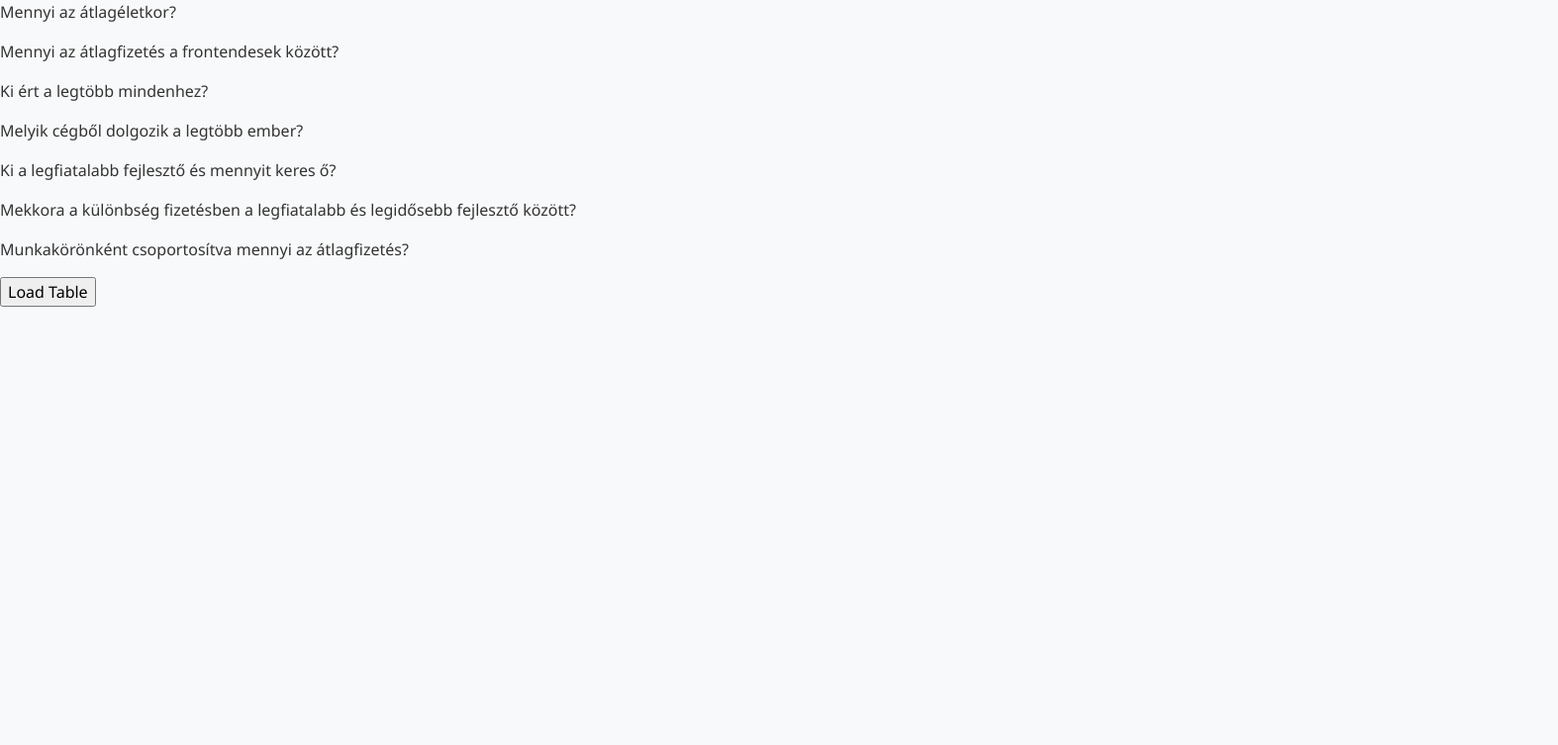
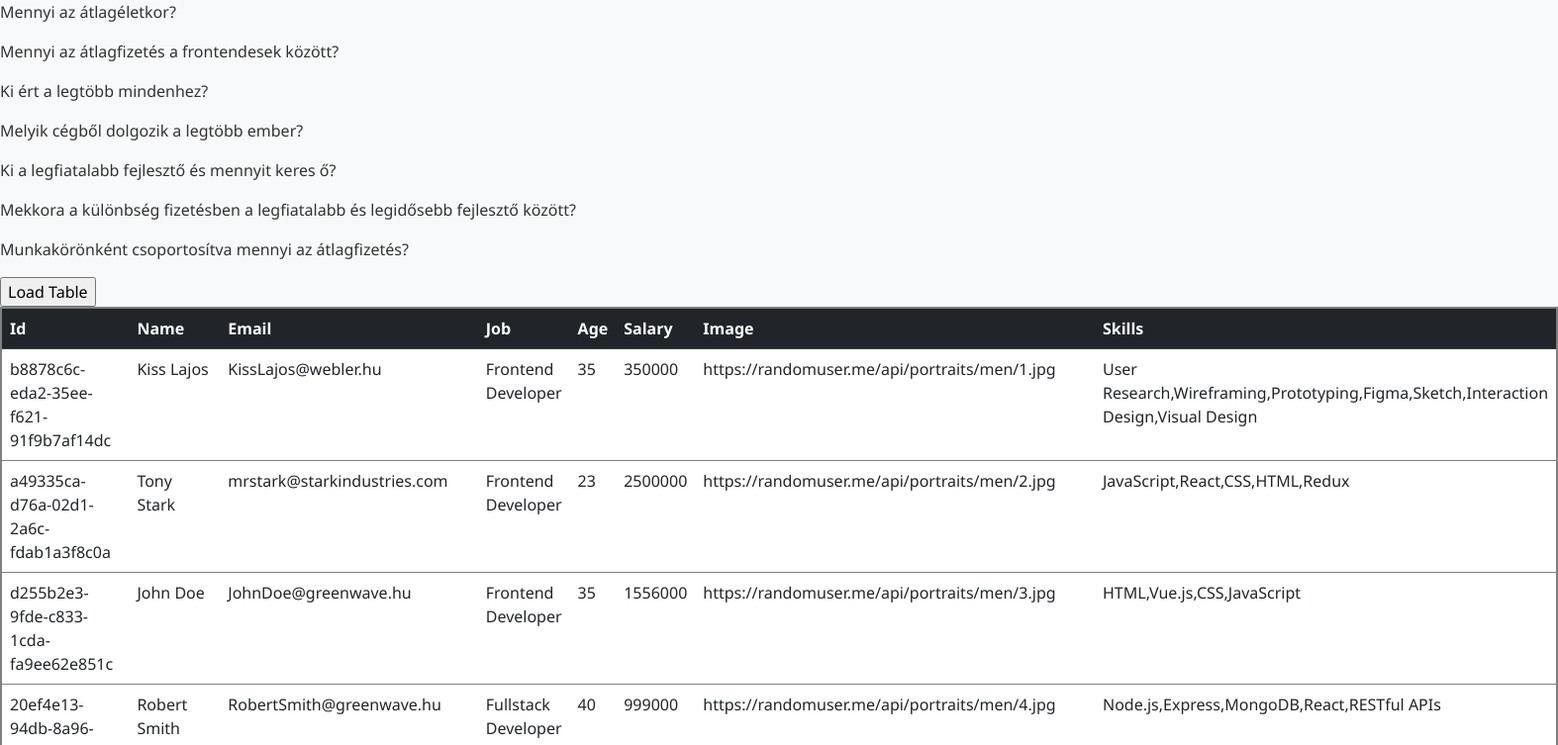
Before and after one commit to CsaMisi/FS-Workshops, a plain HTML site: page 03/root/index.html in a window 1280 px wide. Both pictures are taken after a click on the button "Load Table". Shown: the top 753 px of the page at 99% size, 1574 px wide, since content can reach past the window. Drawn offline with nearby package versions, Linux system fonts and the light colour scheme.

Commit message:
table loads now, and made changes to the looks of just the table

```diff
--- a/03/root/app.js
+++ b/03/root/app.js
@@ -1,4 +1,11 @@
 var data = null;
+//copied capitalize function for all objects
+Object.defineProperty(String.prototype, 'capitalize', {
+    value: function() {
+      return this.charAt(0).toUpperCase() + this.slice(1);
+    },
+    enumerable: false
+  });
 
 async function loadJson() {
     const controller = new AbortController();
@@ -25,13 +32,27 @@ function loadTable(){
         return;
     }
     console.log (data.developers.length);
-    const dTable = document.getElementById("table-target");
 
-    if(!dTable) return;
-
-    for(i = 0; i > data.developers.length; i++){
-        const row = dTable.insertRow(i);
+    let headerRow = '';
+    if(data.developers.length > 0){
+        const headers = Object.keys(data.developers[0]);
+        console.log("headers: ", headers)
+        headers.forEach(h=>{
+            headerRow += `<th>${h.capitalize()}</th>`;
+        });
+        document.querySelector('#table-target thead tr').innerHTML = headerRow;
     }
 
-
+    let tableBody = '';
+    console.log(data);
+    data.developers.forEach(item =>{
+        let row = '<tr>';
+        Object.values(item).forEach(v =>{
+            row += `<td>${v}</td>`;
+        })
+        row += '</tr>';
+        tableBody += row;
+    });
+    //$('#table-target tbody').html(tableBody); for some reason undifined
+    document.querySelector('#table-target tbody').innerHTML = tableBody;
 }
--- a/03/root/index.html
+++ b/03/root/index.html
@@ -40,16 +40,17 @@
 
     <input type="button" id="load-table" onclick="loadTable()" value="Load Table">
 
-    <div id="table-target">
-        <table class="table">
-            <thead class="thead-dark">
+    <table class="table  table-hover" id="table-target">
+        <thead class="table-dark">
+            <tr>
+                <!--Script will load-->
+            </tr>
+        </thead>
+        <tbody>
+            <!--Script will load-->
+        </tbody>
+    </table>
 
-            </thead>
-            <tbody>
-
-            </tbody>
-        </table>
-    </div>
 
     <script src="app.js"></script>
 </body>
--- a/03/root/style.css
+++ b/03/root/style.css
@@ -5,3 +5,10 @@ body {
     color: #333;
     background-color: #f8f9fa;
 }
+
+#table-target{
+    max-width: 75%;
+    margin-left: auto;
+    margin-right: auto;
+    border: 2px solid gray;
+}
```
